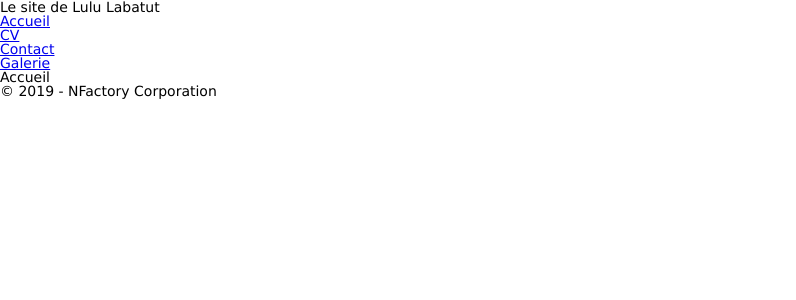
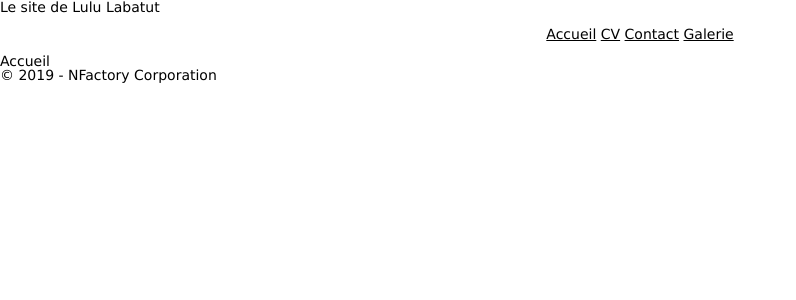
Before and after one commit to LuluBllmr/sitelabatutlucasRFD, a PHP site: page / in a window 1280 px wide. Shown: the top 300 px of the page, without its empty margins (0-796 px from the left). Run offline with PHP 8.4, Linux system fonts and the light colour scheme.

Commit message:
okiuytre

```diff
--- a/assets/css/style.css
+++ b/assets/css/style.css
@@ -1,36 +1,85 @@
 @import url("reset.css");
-
 body {
-background-color: #FFF;
-color:#000;
-font-size: 14px;
-font-family: Verdana, Arial, sans-serif;
+  background-color: #FFF;
+  color:#000;
+  font-size: 14px;
+  font-family: Verdana, Arial, sans-serif;
 }
 
 form {
-  background-color: salmon;
+  background-color: darksalmon;
   width: 600px;
   padding: 20px;
 }
 
-form div{
+form div {
   padding: 10px 0;
 }
 
 form div label {
   float: left;
-  width: 250px;
+  width: 240px;
   padding: 0 10px 0 0;
   text-align: right;
 }
-form fieldset {
-  outline: 20px;
-  border: 3px solid white;
-}
-form div input [type="submit"] {
+
+form div input[type="submit"] {
   background-color: red;
-  color: lightblue;
+  color: yellow;
   font-size: 1.5em;
   margin: 0 0 0 250px;
+}
 
+form fieldset {
+  outline: 2px solid red;
 }
+
+form textarea {
+  font-family: Verdana, Arial, sans-serif;
+}
+
+p {
+  color: black;
+}
+body {
+  background-color: #fff;
+}
+
+nav{
+
+  width: auto;
+  text-align: center;
+}
+nav ul li{
+  display: inline-block; / alignement de "bande" fonctionne avec "li" /
+  width: 10%;
+  text-align: center;
+}
+nav ul li a {
+  display: block;
+  height: 40px;
+  line-height: 40px;
+}
+
+nav ul li a:link {
+  background: #fff;
+  color: #000;
+}
+nav ul li a:visited {
+  background: #fff;
+  color: #999;
+}
+nav ul li a:visited:hover {
+  background: #999;
+  color: #009;
+  opacity: 50%;
+}
+nav ul li a:hover {
+  background: #fff;
+  color: #785;
+  opacity: 0.5;
+}
+nav ul li a:active {
+  background: #000;
+  color: #f00;
+}
--- a/includes/header.php
+++ b/includes/header.php
@@ -1,4 +1,12 @@
+<!DOCTYPE html>
+<html lang="en" dir="ltr">
+  <head>
+    <meta charset="utf-8">
+    <title></title>
+    <link rel="stylesheet" href="/assets/css/style.css">
+  </head>
 <header>
+
   <h1> Le site de Lulu Labatut </h1>
   <nav>
     <ul>
@@ -8,4 +16,9 @@
       <li><a href='index.php?page=galerie'title="La belle galerie">Galerie</a></li>
     </ul>
   </nav>
+
 </header>
+  <body>
+
+  </body>
+</html>
--- a/includes/pages/accueil.inc.php
+++ b/includes/pages/accueil.inc.php
@@ -1 +1,3 @@
-<h1>Accueil</h1>
+<header>
+  <h1>Accueil</h1>
+</header>
```
